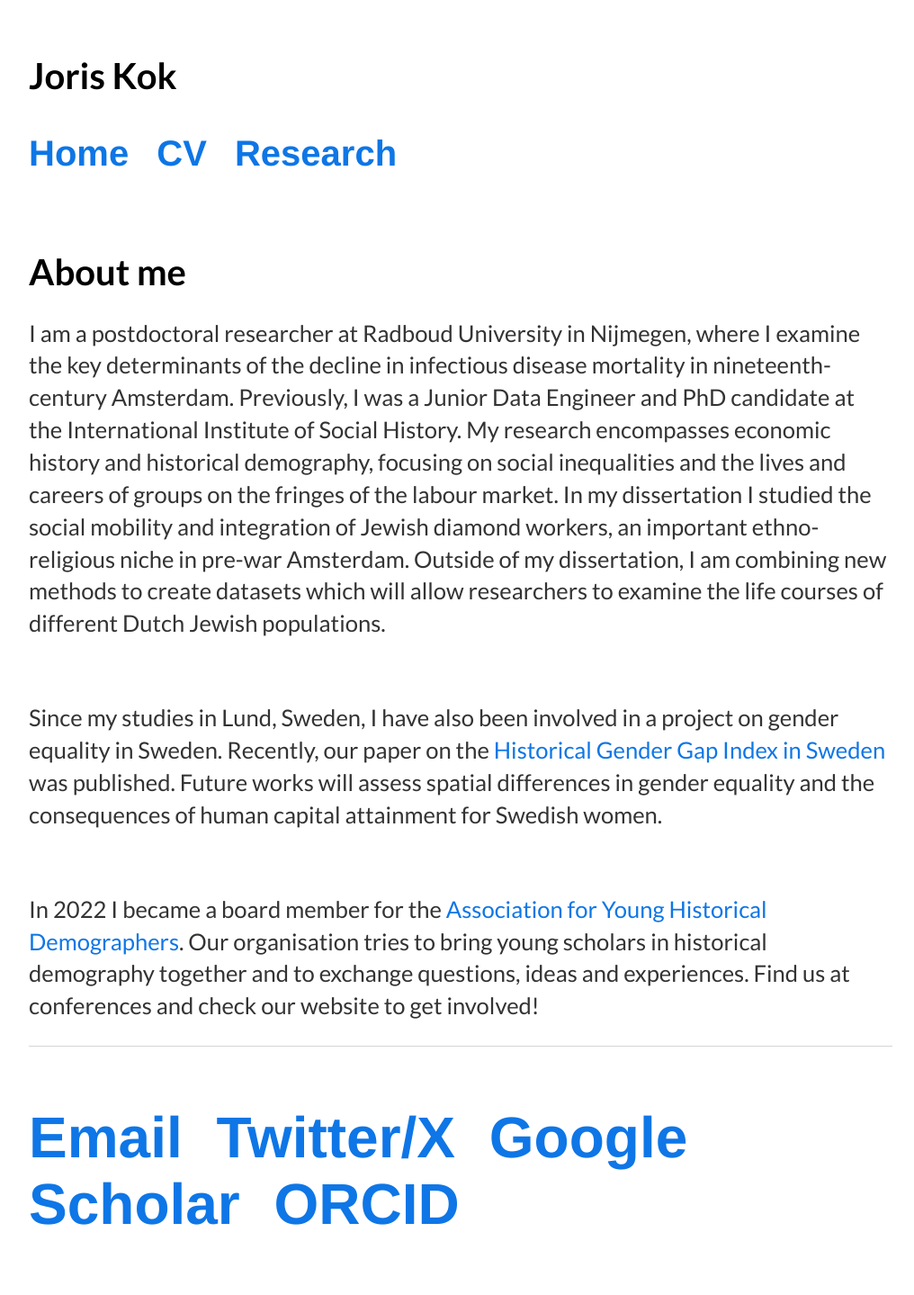
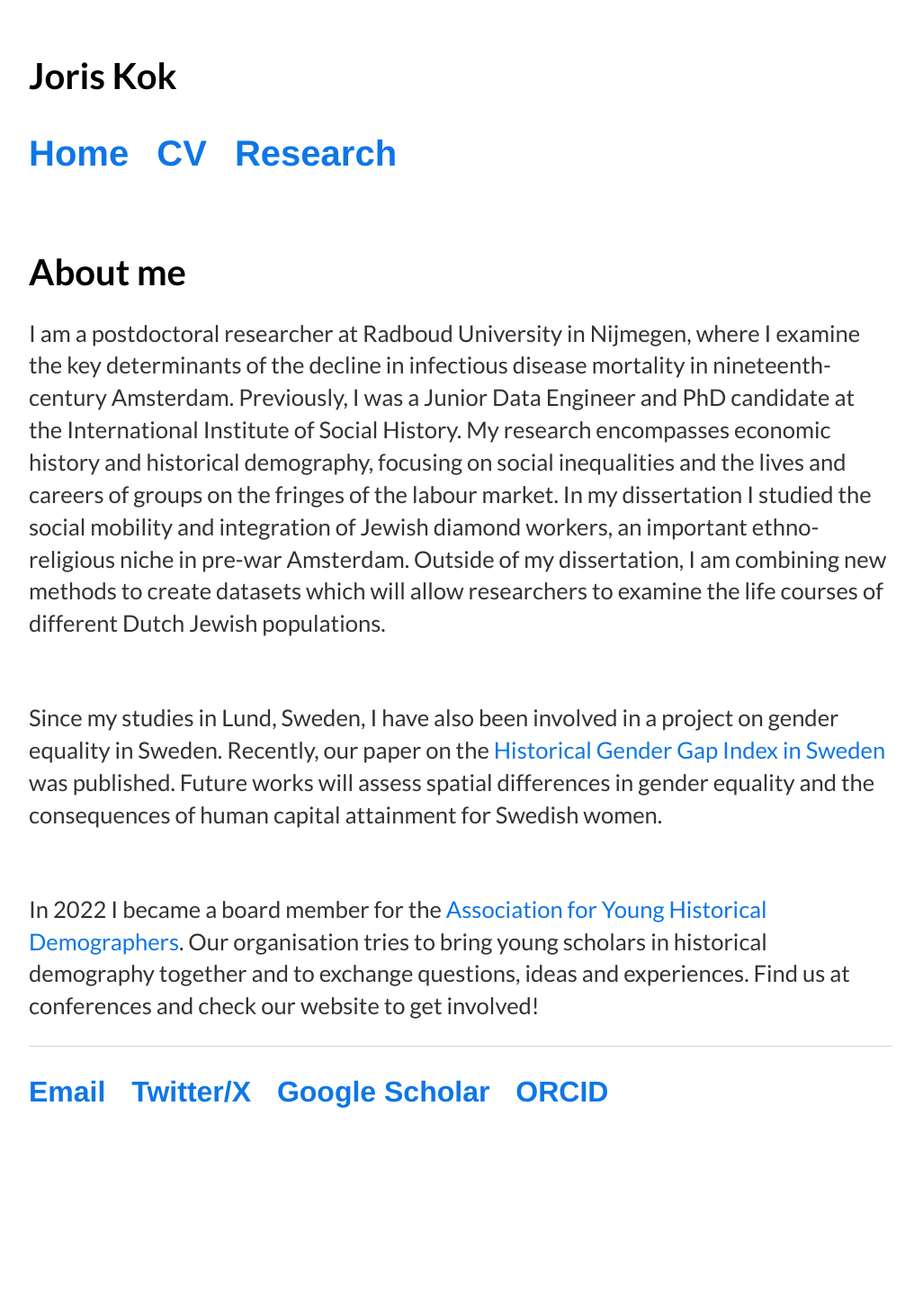
Before and after one commit to kok-joris/kok-joris.github.io, a Jekyll site: the page built from index.html, in a window 1280 px wide. Shown: the whole page at 90% size, without its empty margins (128-1144 px from the left). Built offline with Jekyll 4.4.1, drawn with Linux system fonts in a browser that asks for light colours; Markdown is read by kramdown in place of the engine named in the settings; after the commit the page ends 1292 px from its top, so only the background shows below that.

Commit message:
Update main.css

```diff
--- a/css/main.css
+++ b/css/main.css
@@ -41,8 +41,8 @@ p {
 }
 footer {
     border-top: 1px solid #d5d5d5;
-/*     font-size: .8em; */
-    font-size: 1.6em;
+    font-size: .8em;
+/*     font-size: 1.6em; */
 }
 
 ul.posts {
```
